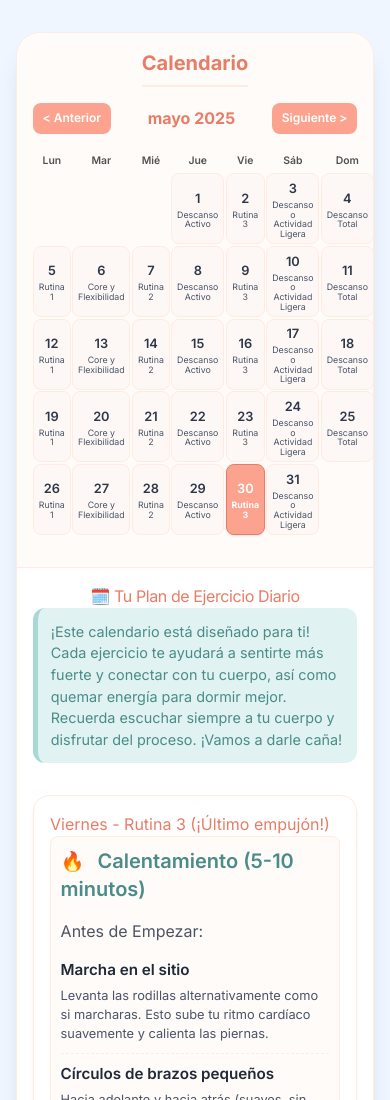
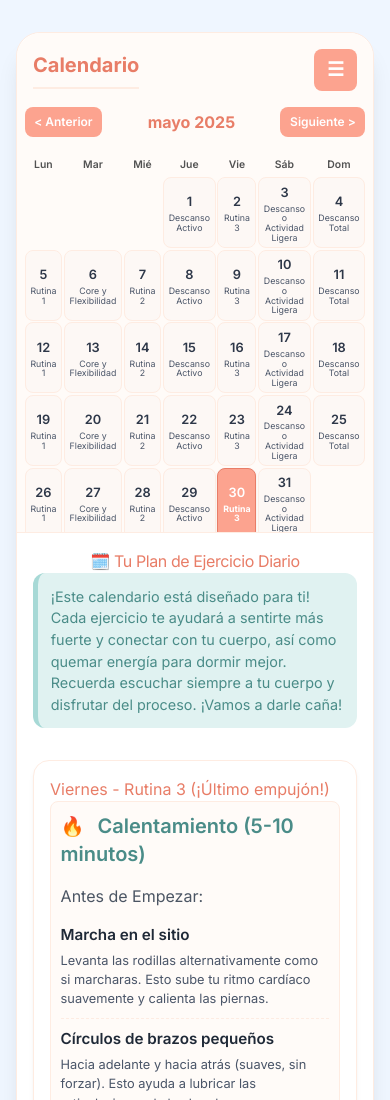
Before and after one commit to marcosocana-al/ejercicio, a plain HTML site: page index.html in a window 390 px wide. Shown: the top 1100 px of the page. Drawn offline with nearby package versions, Linux system fonts and the light colour scheme.

Commit message:
Update index.html

```diff
--- a/index.html
+++ b/index.html
@@ -43,6 +43,30 @@
             display: flex;
             flex-direction: column;
             align-items: center;
+        }
+
+        .sidebar-header {
+            display: flex;
+            justify-content: space-between;
+            align-items: center;
+            width: 100%;
+            margin-bottom: 1rem;
+        }
+
+        .calendar-toggle-btn {
+            display: none; /* Hidden by default on desktop */
+            background-color: #FCA38F;
+            color: white;
+            padding: 0.4rem 0.8rem; /* Adjusted padding for better look */
+            border-radius: 0.5rem;
+            font-weight: 600;
+            font-size: 1.2rem;
+            cursor: pointer;
+            border: none;
+            transition: background-color 0.3s ease;
+        }
+        .calendar-toggle-btn:hover {
+            background-color: #E87D67;
         }
 
         .main-content {
@@ -337,7 +361,29 @@
                 border-right: none;
                 border-bottom: 1px solid #FEECE2; /* Add bottom border */
                 border-radius: 1.5rem 1.5rem 0 0; /* Round top corners only */
+                max-height: 500px; /* Sufficiently large to show content initially */
+                transition: max-height 0.5s ease-out;
+                overflow: hidden; /* Hide overflow when collapsing */
             }
+            .sidebar-calendar.collapsed {
+                max-height: 80px; /* Height when collapsed (just header and button) */
+            }
+            .sidebar-header h2 {
+                margin-bottom: 0; /* Remove bottom margin when button is present */
+            }
+            .calendar-toggle-btn {
+                display: block; /* Show on mobile */
+            }
+            .calendar-content {
+                /* This div will be hidden/shown by max-height on parent */
+                opacity: 1;
+                transition: opacity 0.3s ease-out;
+            }
+            .sidebar-calendar.collapsed .calendar-content {
+                opacity: 0;
+                pointer-events: none; /* Disable interactions when hidden */
+            }
+
             .main-content {
                 padding: 1rem;
                 width: 100%;
@@ -429,8 +475,12 @@
 </head>
 <body class="bg-blue-50 text-gray-700">
     <div class="main-layout">
-        <div class="sidebar-calendar">
-            <h2 class="text-xl font-bold text-center mb-4" style="color: #E87D67;">Calendario</h2>
+        <div id="sidebarCalendar" class="sidebar-calendar">
+            <div class="sidebar-header">
+                <h2 class="text-xl font-bold mb-4" style="color: #E87D67;">Calendario</h2>
+                <button id="calendarToggleBtn" class="calendar-toggle-btn">&#9776;</button>
+            </div>
+            <div class="calendar-content">
                 <div class="calendar-nav">
                     <button id="prevMonth">&lt; Anterior</button>
                     <div id="monthYear" class="calendar-header"></div>
@@ -444,6 +494,7 @@
                     <div class="calendar-day-name">Vie</div>
                     <div class="calendar-day-name">Sáb</div>
                     <div class="calendar-day-name">Dom</div>
+                </div>
             </div>
         </div>
 
@@ -880,6 +931,12 @@
             }
         }
 
+        // Toggle calendar sidebar visibility on mobile
+        document.getElementById('calendarToggleBtn').addEventListener('click', () => {
+            const sidebarCalendar = document.getElementById('sidebarCalendar');
+            sidebarCalendar.classList.toggle('collapsed');
+        });
+
         // Initial render and display current day's routine on page load
         window.onload = async () => {
             renderCalendar();
```
Lines whose indentation alone changed are shown as unchanged.
